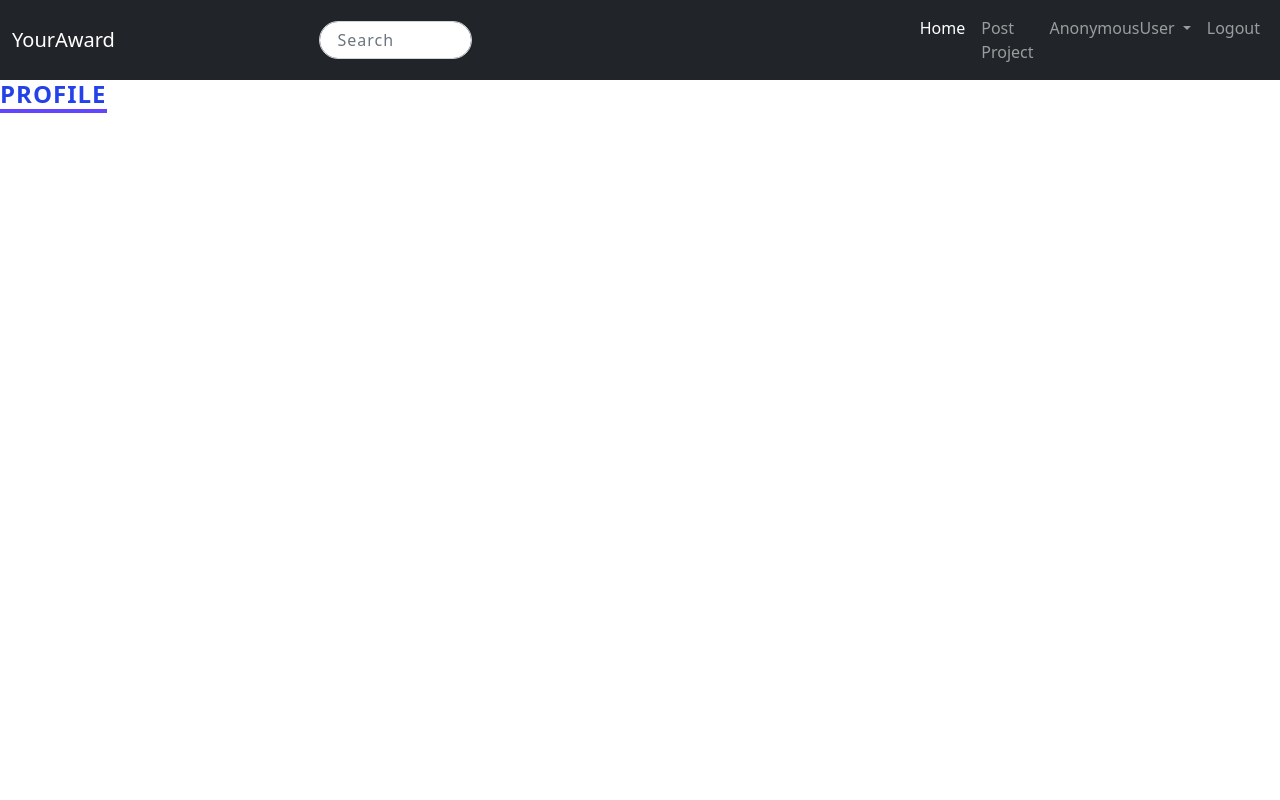
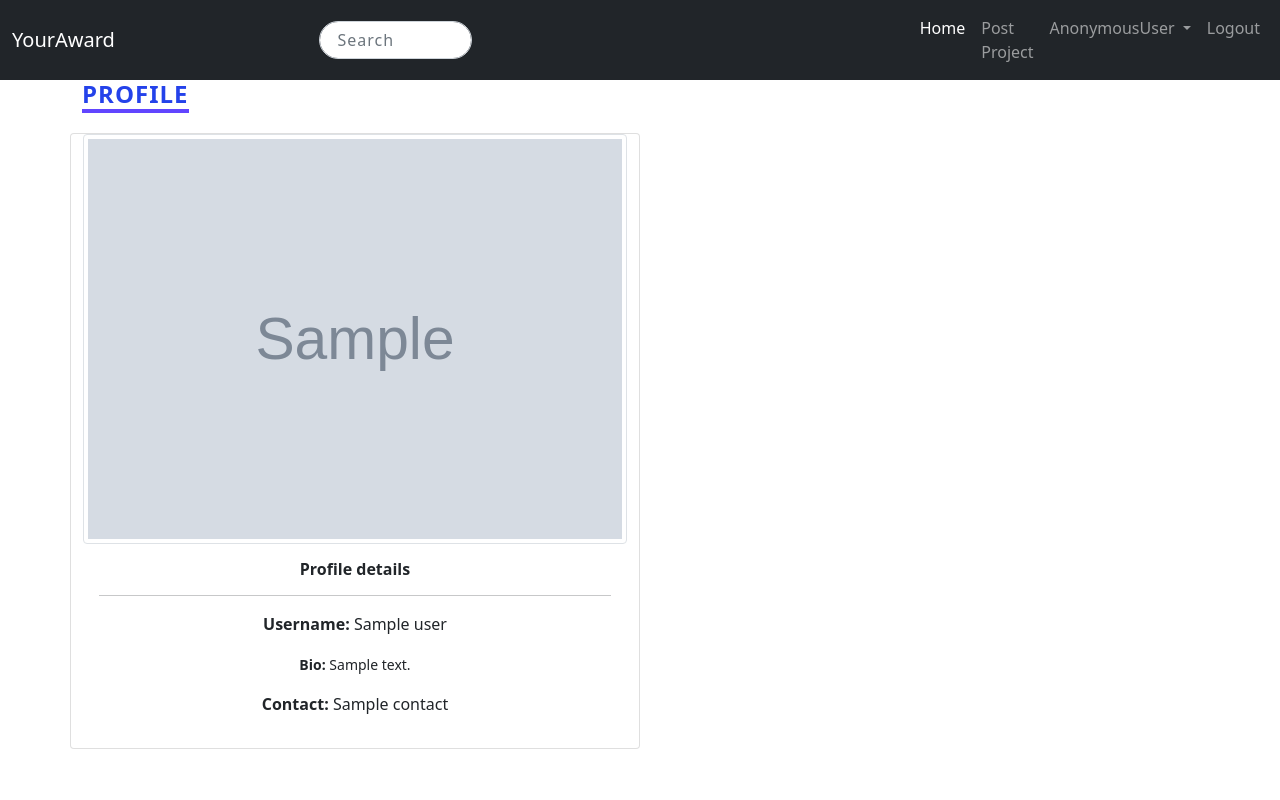
Before and after one commit to AdnanK1/youraward, a Django app: template base/templates/profile.html in a window 1280 px wide. Run offline with Django 4.2, Linux system fonts and the light colour scheme; the template is opened without the code that fills it: most values are stand-ins (such as "Sample title", 1, 10 or a date in 2020); grey boxes marked "Sample" are stand-in pictures; some libraries are stand-ins or nearby versions.

Commit message:
Base/Templates:added the profile page the details of the user

```diff
--- a/base/templates/profile.html
+++ b/base/templates/profile.html
@@ -1,7 +1,28 @@
 {% extends 'base.html' %}
 {% block content %}
-<h1>Profile</h1>
+
 {% if profile  %}
+<div class="container ">
+    <h1>Profile</h1>
+    <div class="row">
+        <div class="card col-sm-6 text-center">
+            <img src="{{profile.picture.url}}" class="img-fluid img-thumbnail">
+            <div class="card-body">
+                <h6><strong>Profile details</strong></h6>
+                <hr>
+                <p><strong>Username:</strong> {{ profile.user}}</p>
 
+                <p>
+                    {% if profile.bio %}
+                    <small><strong>Bio:</strong> {{ profile.bio }}</small>
+                    {% else %}
+                    <span class="text-danger">No bio</span>
+                    {% endif %}
+                </p>
+                <p><strong>Contact:</strong> {{ profile.contact }}</p>
+            </div>
+        </div>
+    </div>
+</div>
 {% endif %}
 {% endblock %}
```
